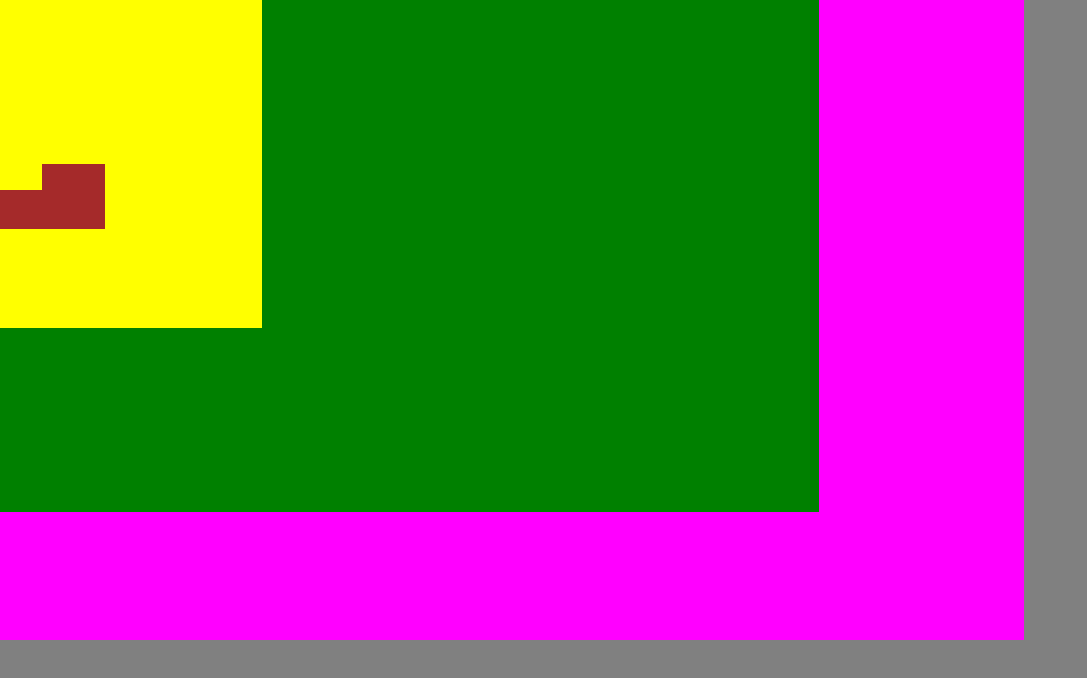
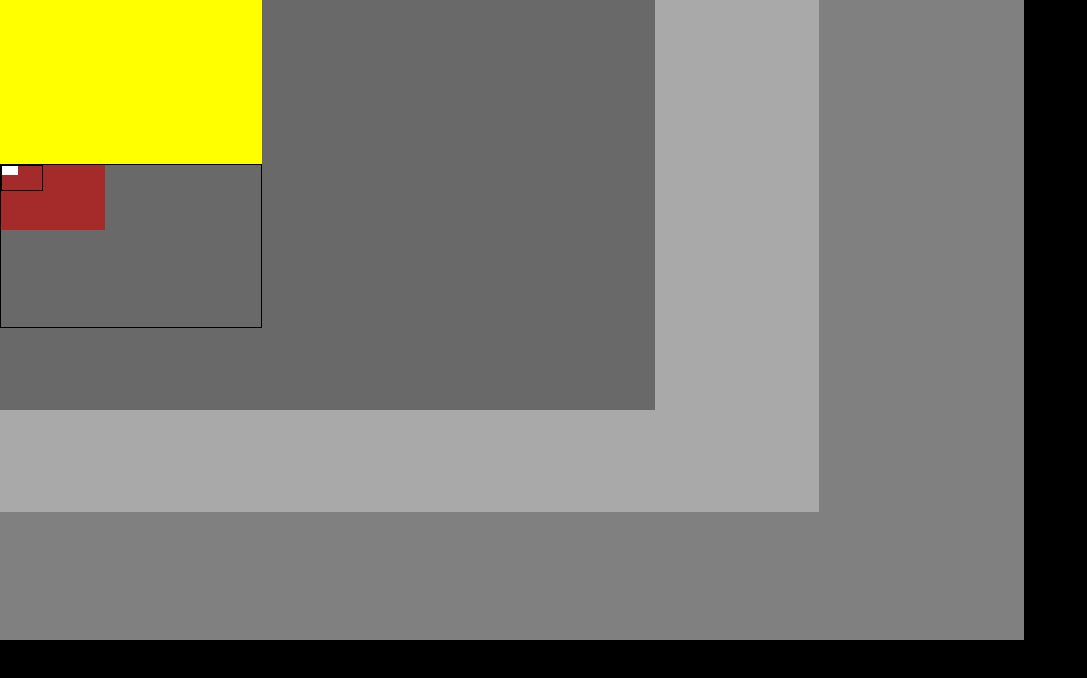
Before and after one commit to sansSpoon/css-solar-system-testing, a plain HTML site: page index.html in a window 1280 px wide. Shown: the whole page, without its empty margins (0-1087 px from the left). Drawn offline with Linux system fonts and the light colour scheme.

Commit message:
re-colour

```diff
--- a/main.css
+++ b/main.css
@@ -9,31 +9,31 @@ html, body, div, span {
 }
 
 body {
-	background-color: blue;
+	background-color: black;
 }
 
 #universe {
 	width: 100vw;
 	height: 100vh;
-	background-color: gray;
+	background-color: black;
 }
 
 #galaxy {
 	width: 80%;
 	height: 80%;
-	background-color: fuchsia;
+	background-color: grey;
 }
 
 #system {
 	width: 80%;
 	height: 80%;
-	background-color: green;
+	background-color: darkgray;
 }
 
 .hierarchy {
 	width: 80%;
 	height: 80%;
-	background-color: green;
+	background-color: dimgray;
 }
 
 .star {
@@ -45,7 +45,7 @@ body {
 .orbit {
 	width: 40%;
 	height: 40%;
-	background-color: yellow;
+	border: 1px solid black;
 }
 
 .planet {
@@ -57,11 +57,11 @@ body {
 .orbit-moon {
 	width: 40%;
 	height: 40%;
-	background-color: yellow;
+	border: 1px solid black;
 }
 
 .moon {
 	width: 40%;
 	height: 40%;
-	background-color: yellow;
+	background-color: white;
 }
```
